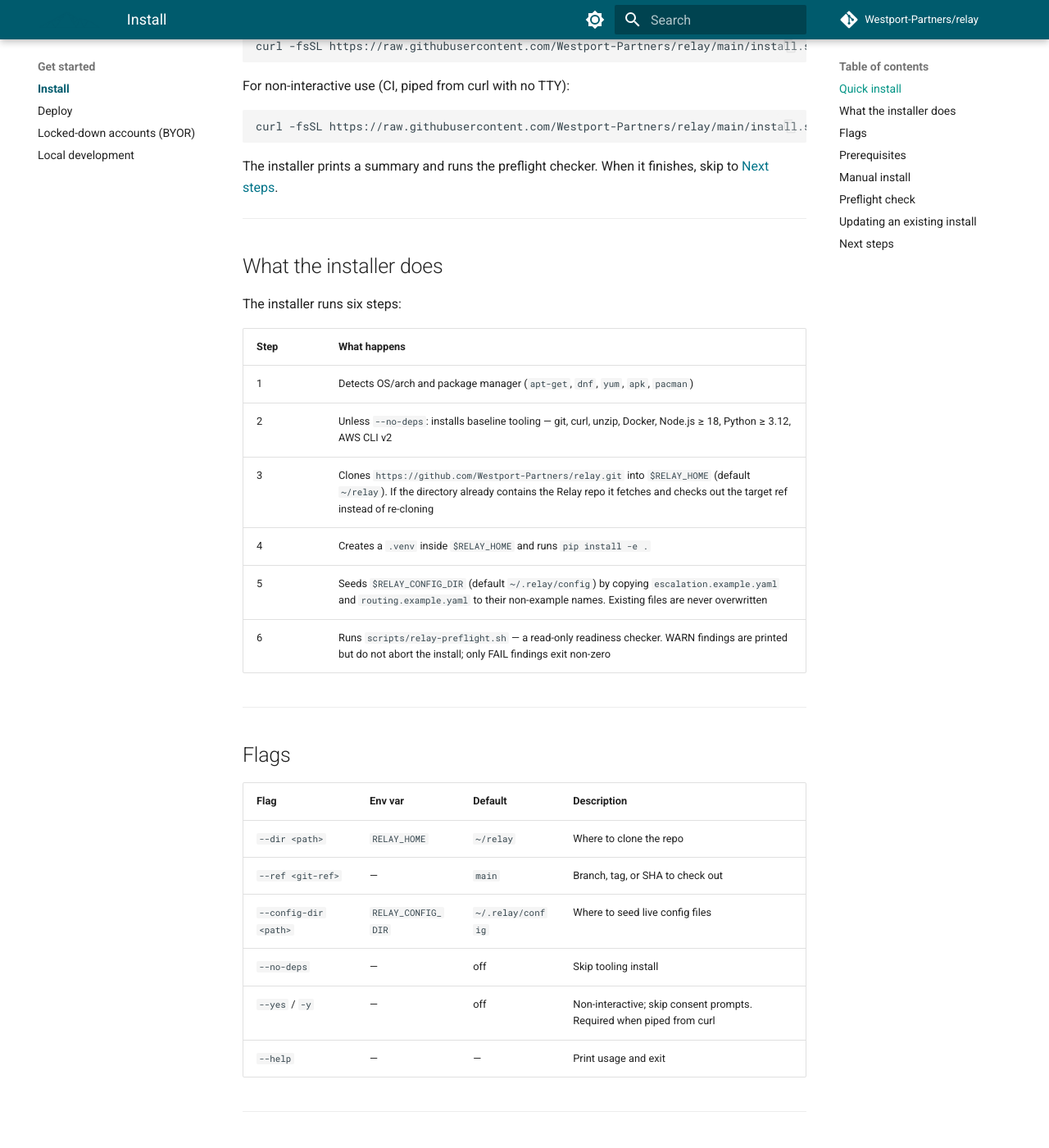
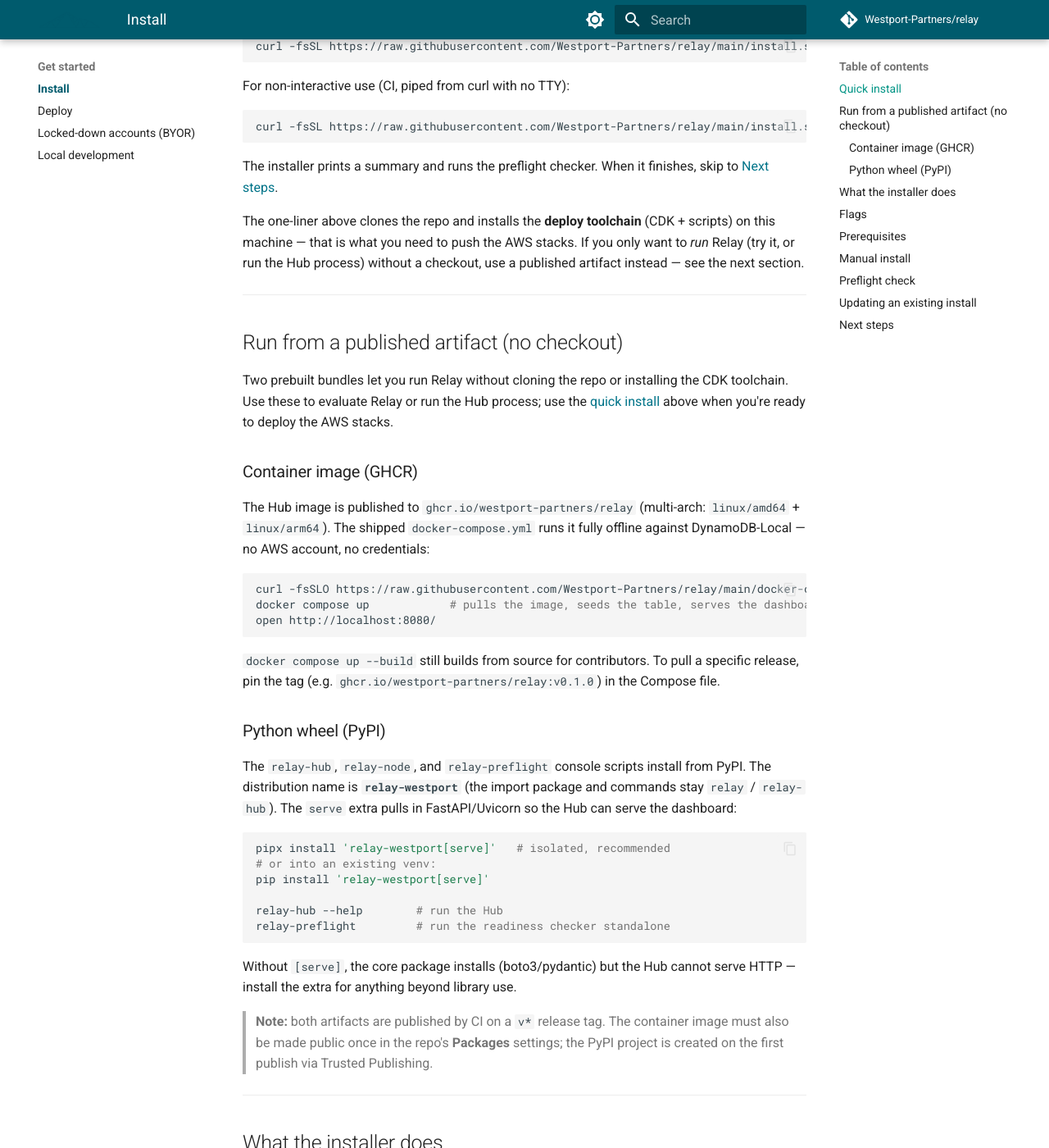
Before and after one commit to Westport-Partners/relay, an MkDocs documentation site: the page built from docs/install.md, in a window 1280 px wide and 1400 px high, scrolled down 385 px. Shown: the whole window at 82% size. Built offline with MkDocs 1.6.1 and Material for MkDocs 9.7.7, drawn with Linux system fonts in a browser that asks for light colours; comment, search, counter and statistics services are not loaded.

Commit message:
docs: document the published image and wheel install channels
Add a "Run from a published artifact (no checkout)" section to
docs/install.md and refresh the README Quickstart:
- GHCR image via curl'd docker-compose.yml (no clone, no --build)
- PyPI wheel via `pipx install 'relay-westport[serve]'`

Clarifies that the curl|bash installer is for the deploy toolchain,
while the published artifacts are for running/evaluating Relay.

Co-Authored-By: Claude Opus 4.8 <noreply@anthropic.com>

````diff
--- a/docs/install.md
+++ b/docs/install.md
@@ -20,6 +20,58 @@ curl -fsSL https://raw.githubusercontent.com/Westport-Partners/relay/main/instal
 
 The installer prints a summary and runs the preflight checker. When it finishes,
 skip to [Next steps](#next-steps).
+
+The one-liner above clones the repo and installs the **deploy toolchain** (CDK +
+scripts) on this machine — that is what you need to push the AWS stacks. If you only
+want to *run* Relay (try it, or run the Hub process) without a checkout, use a
+published artifact instead — see the next section.
+
+---
+
+## Run from a published artifact (no checkout)
+
+Two prebuilt bundles let you run Relay without cloning the repo or installing the CDK
+toolchain. Use these to evaluate Relay or run the Hub process; use the
+[quick install](#quick-install) above when you're ready to deploy the AWS stacks.
+
+### Container image (GHCR)
+
+The Hub image is published to `ghcr.io/westport-partners/relay` (multi-arch:
+`linux/amd64` + `linux/arm64`). The shipped `docker-compose.yml` runs it fully offline
+against DynamoDB-Local — no AWS account, no credentials:
+
+```bash
+curl -fsSLO https://raw.githubusercontent.com/Westport-Partners/relay/main/docker-compose.yml
+docker compose up            # pulls the image, seeds the table, serves the dashboard
+open http://localhost:8080/
+```
+
+`docker compose up --build` still builds from source for contributors. To pull a
+specific release, pin the tag (e.g. `ghcr.io/westport-partners/relay:v0.1.0`) in the
+Compose file.
+
+### Python wheel (PyPI)
+
+The `relay-hub`, `relay-node`, and `relay-preflight` console scripts install from PyPI.
+The distribution name is **`relay-westport`** (the import package and commands stay
+`relay` / `relay-hub`). The `serve` extra pulls in FastAPI/Uvicorn so the Hub can serve
+the dashboard:
+
+```bash
+pipx install 'relay-westport[serve]'   # isolated, recommended
+# or into an existing venv:
+pip install 'relay-westport[serve]'
+
+relay-hub --help        # run the Hub
+relay-preflight         # run the readiness checker standalone
+```
+
+Without `[serve]`, the core package installs (boto3/pydantic) but the Hub cannot serve
+HTTP — install the extra for anything beyond library use.
+
+> **Note:** both artifacts are published by CI on a `v*` release tag. The container
+> image must also be made public once in the repo's **Packages** settings; the PyPI
+> project is created on the first publish via Trusted Publishing.
 
 ---
 
````
Also changed, not shown: README.md (+27 -4 lines).
